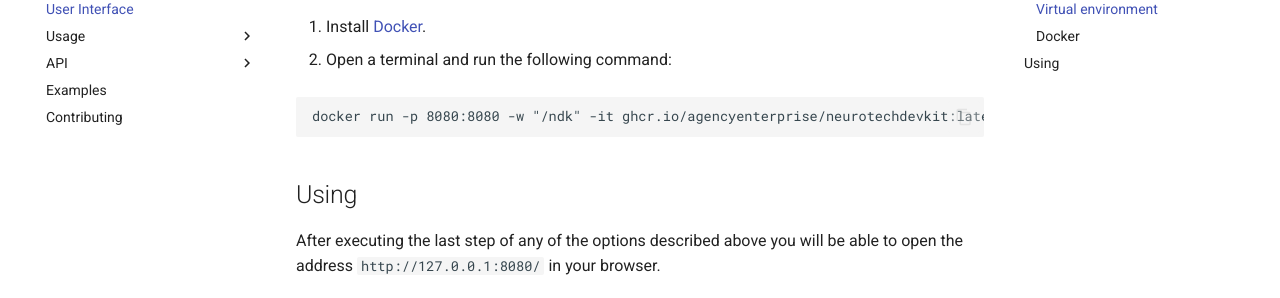
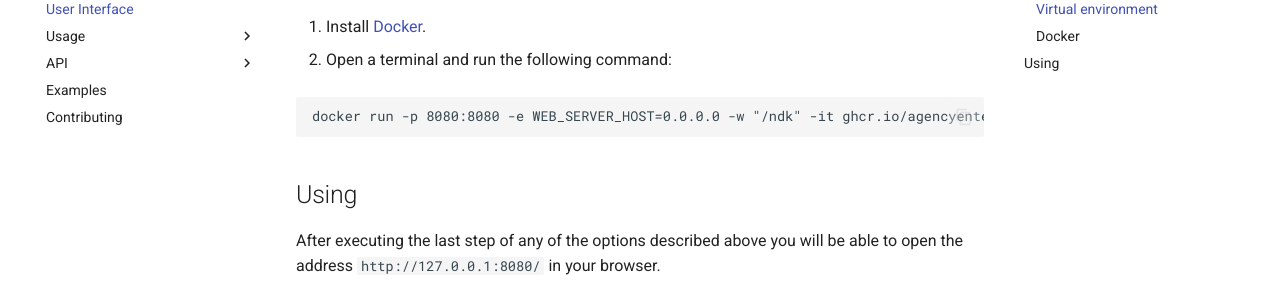
Before and after one commit to agencyenterprise/neurotechdevkit, an MkDocs documentation site: the page built from docs/user_interface.md, in a window 1280 px wide and 900 px high, scrolled down 1248 px. Shown: the part 153-451 px from the top of the window. Built offline with MkDocs 1.6.1 and Material for MkDocs 9.7.7, drawn with Linux system fonts in a browser that asks for light colours; comment, search, counter and statistics services are not loaded.

Commit message:
Fixing dockerfile for ndk web

````diff
--- a/docs/user_interface.md
+++ b/docs/user_interface.md
@@ -43,7 +43,7 @@ There are multiple ways of running the web server, you can choose between:
 1. Open a terminal and run the following command:
 
    ```
-   docker run -p 8080:8080 -w "/ndk" -it ghcr.io/agencyenterprise/neurotechdevkit:latest python src/web/app.py
+   docker run -p 8080:8080 -e WEB_SERVER_HOST=0.0.0.0 -w "/ndk" -it ghcr.io/agencyenterprise/neurotechdevkit:latest python src/web/app.py
    ```
 
 
````
Also changed, not shown: 1 other file.
